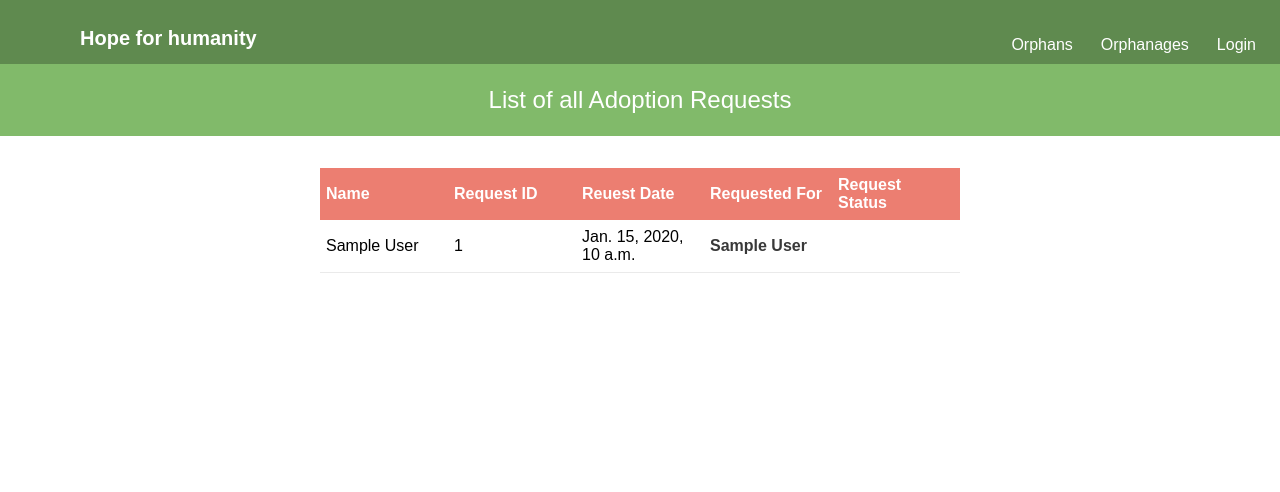
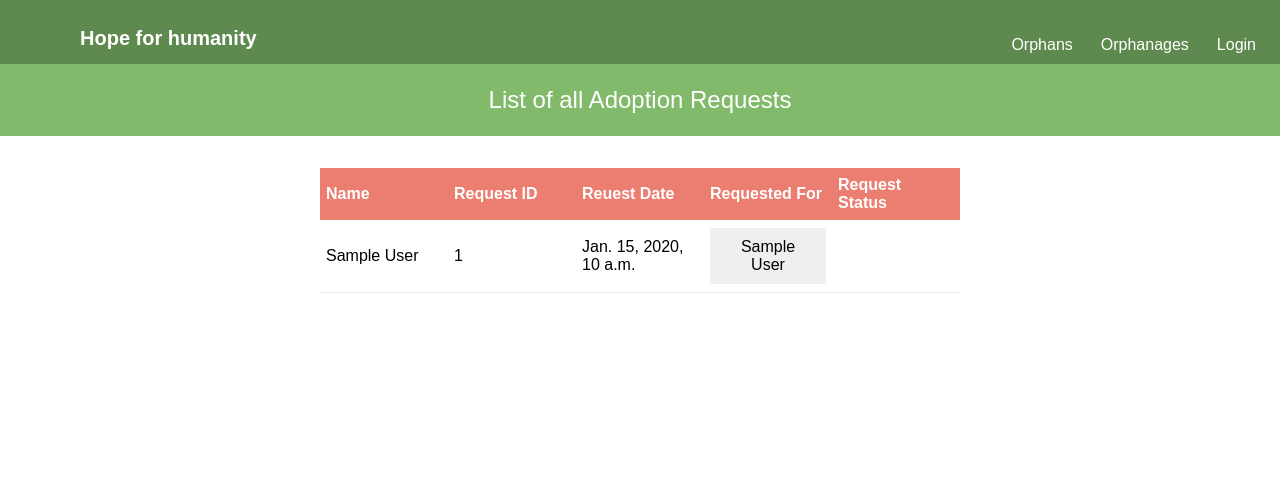
Before and after one commit to yehyaumar/HopeForOrphans, a Django app: template templates/adoption_requests.html in a window 1280 px wide. Shown: the top 492 px of the page. Run offline with Django 3.2, Linux system fonts and the light colour scheme; the template is opened without the code that fills it: most values are stand-ins (such as "Sample title", 1, 10 or a date in 2020); some libraries are stand-ins or nearby versions.

Commit message:
edit profile pic and hoverable orphan details  in adoption requests

```diff
--- a/home/views.py
+++ b/home/views.py
@@ -136,6 +136,7 @@ def edit_profile(request):
             print(profile_form.errors, address_form.errors, contact_form.errors)
 
     return render(request, 'edit_profile.html',{
+        'orphanage': orphanage,
         'profile_form': profile_form,
         'address_form': address_form,
         'contact_form': contact_form,
--- a/static/base_style.css
+++ b/static/base_style.css
@@ -124,6 +124,13 @@ a {
     cursor: pointer;
 }
 
+.orphan-dropbtn{
+    padding: 10px 14px;
+    font-size: 16px;
+    border: none;
+    cursor: pointer;
+}
+
 .dropdown{
     position: relative;
     display: inline-block;
@@ -138,7 +145,7 @@ a {
     z-index: 1;
 }
 
-.dropdown-content a{
+.dropdown-content a, span{
     color: #393939;
     padding: 12px 16px;
     display: block;
--- a/templates/adoption_requests.html
+++ b/templates/adoption_requests.html
@@ -34,7 +34,14 @@
                             {{ req.request_date }}
                         </td>
                         <td class="card-cells">
-                            <a class="bold-links" href="{% url 'orphan-detail' req.requested_for.pk %}">{{ req.requested_for.first_name }} {{ req.requested_for.last_name }}</a>
+                            <div class="dropdown">
+                                <button class="orphan-dropbtn">{{ req.requested_for.first_name }} {{ req.requested_for.last_name }}</button>
+                                <div class="dropdown-content">
+                                    <span>UID: {{ req.requested_for.pk }}</span>
+                                    <span>Age: {{ req.requested_for.calculate_age }}</span>
+                                    <span>Gender: {{ req.requested_for.get_gender_display }}</span>
+                                </div>
+                            </div>
                         </td>
                         <td class="card-cells ">
                             <span class="status-span status-span-label
```
Also changed, not shown: templates/edit_profile.html (+9 -0 lines).
